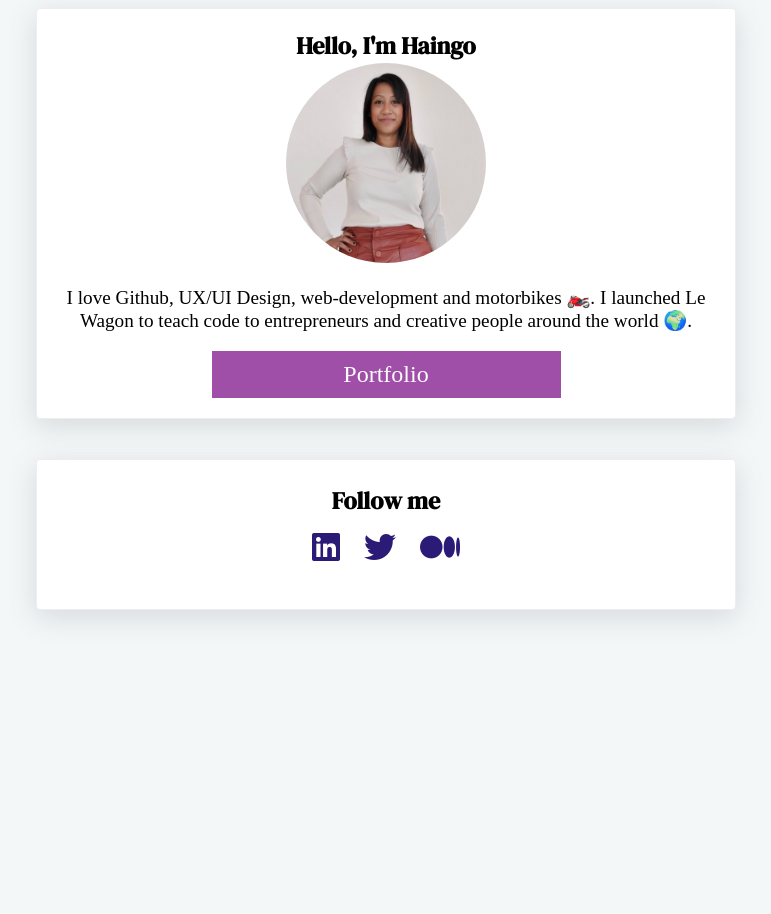
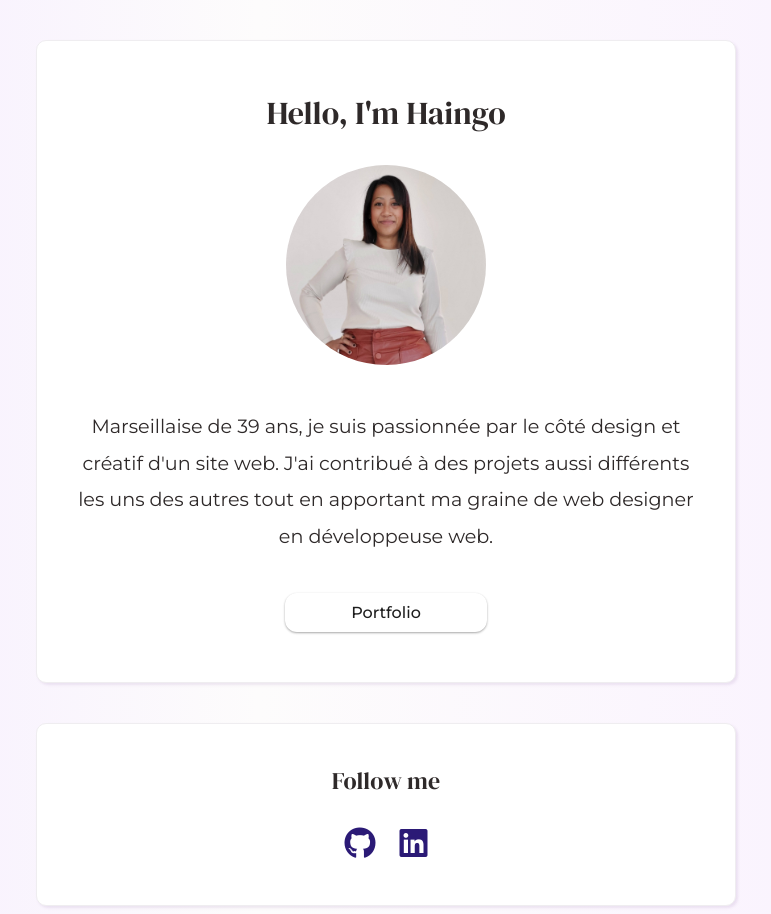
Before and after one commit to haingorama/profile, a plain HTML site: page index.html in a window 1280 px wide. Shown: the whole page, without its empty margins (254-1025 px from the left). Before the commit the page ends 800 px from the top, so only its background shows below. Drawn offline with Linux system fonts and the light colour scheme.

Commit message:
make my profile prettier

```diff
--- a/index.html
+++ b/index.html
@@ -21,23 +21,20 @@
     <div class="card">
       <h1>Hello, I'm Haingo</h1>
       <img src="./images/moi.jpg" alt="image de moi" class="round-img">
-      <p>I love Github, UX/UI Design, web-development and motorbikes 🏍️. I launched Le Wagon to teach code to entrepreneurs and creative people around the world 🌍.</p>
-      <div class="purple-link">
-        <a href="https://haingorama.github.io/portfolio/">Portfolio</a>
+      <p>Marseillaise de 39 ans, je suis passionnée par le côté design et créatif d'un site web. J'ai contribué à des projets aussi différents les uns des autres tout en apportant ma graine de web designer en développeuse web.</p>
+      <div class="portfolio-link">
+        <a href="https://haingorama.github.io/portfolio/" target="_blank">Portfolio</a>
       </div>
     </div>
 
     <div class="card">
       <h2>Follow me</h2>
       <ul>
-        <li><a href="https://github.com/haingorama"><i class="fa-brands fa-linkedin"></i></a></li>
-        <li><a href="https://twitter.com/i/flow/login?redirect_after_login=%2Fbpapillard"><i class="fa-brands fa-twitter"></i></a></li>
-        <li><a href="https://medium.com/@papillard"><i class="fa-brands fa-medium"></i></a></li>
+        <li><a href="https://github.com/haingorama" target="_blank"><i class="fa-brands fa-github"></i></a></li>
+        <li><a href="https://www.linkedin.com/in/haingo-ramaroson/" target="_blank"><i class="fa-brands fa-linkedin"></i></a></li>
       </ul>
     </div>
   </div>
 
-
-
 </body>
 </html>
--- a/style.css
+++ b/style.css
@@ -1,33 +1,39 @@
 body {
-  background-color: rgb(243, 247, 248);
+  background-image: -webkit-linear-gradient(0deg, #f5ebff 0%, #fdfcfc 40%, #f9f0ff 100%);
+  font-family: 'Montserrat', serif;
+  color: #2e2929;
 }
 
 h1, h2, h3 {
   font-family: 'DM Serif Display', serif;
-  font-size: 1.5em;
-  line-height: 1.5px;
+  font-weight: 400;
+}
+
+h1 {
+  margin: 30px 0;
 }
 
 a {
+  color: #2b1a76;
   text-decoration: none;
-  color: #fbfbfb;
 }
 
-a:hover {
-  color: blueviolet;
+.portfolio-link>a {
+  border-radius: 12px;
+  background: transparent;
+  box-shadow: rgba(0, 0, 0, 0.12) 0px 1px 3px, rgba(0, 0, 0, 0.24) 0px 1px 2px;
+  color: #1e1e1e;
+  font-weight: 500;
+  font-size: 1em;
+  display: inline-block;
+  padding: 10px 66px;
+  margin-bottom: 30px;
 }
 
 p {
   font-size: 1.2em;
-}
-
-.purple-link {
-  background-color: #9f4fa8;
-  color: #ffffff;
-  font-size: 1.5em;
-  width: 50%;
-  margin: 0 auto;
-  padding: 10px;
+  line-height: 1.9em;
+  padding: 20px;
 }
 
 .container {
@@ -38,11 +44,11 @@ p {
 .card {
   background-color: white;
   border: 1px solid #efedf0;
-  border-radius: 4px;
-  box-shadow: rgba(100, 100, 111, 0.2) 0px 7px 29px 0px;
+  border-radius: 10px;
+  box-shadow: rgba(146, 109, 167, 0.15) 1.95px 1.95px 2.6px;
   text-align: center;
   padding: 20px;
-  margin-bottom: 40px;
+  margin-top: 40px;
 }
 
 .round-img {
@@ -66,7 +72,7 @@ i {
 
 @media (max-width: 960px) {
   .container {
-    width: 700px;
+    width: 800px;
   }
 }
 
```
